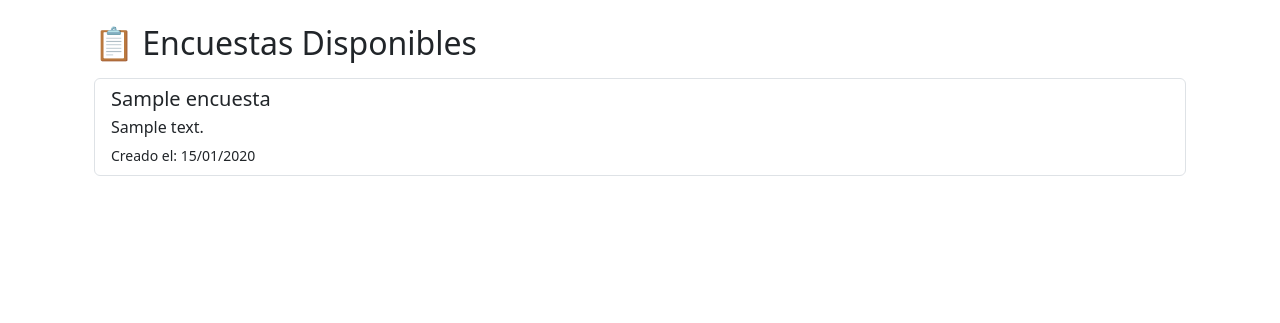
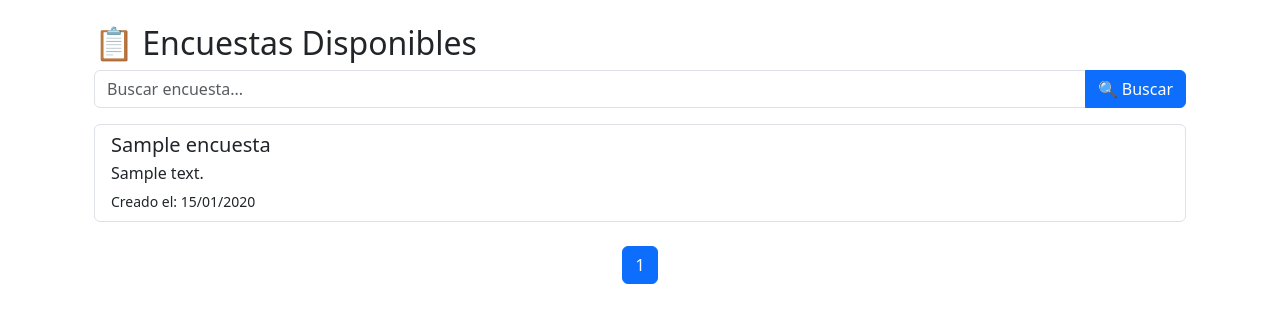
Before and after one commit to DouglasAC/EncuestasFlask, a Flask app: page /encuestas in a window 1280 px wide. Shown: the part 56-379 px from the top of the page. Run offline with Flask 3, Linux system fonts and the light colour scheme; tables that the repository leaves empty hold one stand-in row (values such as "Sample post"); some libraries are stand-ins or nearby versions.

Commit message:
Agregar funcionalidad de búsqueda y paginación en la lista de encuestas

```diff
--- a/app/routes.py
+++ b/app/routes.py
@@ -1,4 +1,4 @@
-from flask import render_template, flash, redirect, url_for
+from flask import render_template, flash, redirect, url_for, request
 from app import app, db
 from app.models import Usuario, Encuesta, Pregunta
 from flask_login import login_user, logout_user, login_required, current_user
@@ -90,8 +90,16 @@ def crear_encuesta():
 
 @app.route('/encuestas')
 def listar_encuestas():
-    encuestas = Encuesta.query.all()
-    return render_template('listar_encuestas.html', encuestas=encuestas)
+    page = request.args.get('page', 1, type=int)
+    serch_query = request.args.get('q', '', type=str)
+
+    if serch_query:
+        encuestas = Encuesta.query.filter(Encuesta.titulo.ilike(f'%{serch_query}%'))
+    else:
+        encuestas = Encuesta.query
+
+    encuestas = encuestas.paginate(page=page, per_page=5, error_out=False)
+    return render_template('listar_encuestas.html', encuestas=encuestas, serch_query=serch_query)
 
 
 @app.route('/encuesta/<int:encuesta_id>')
--- a/app/templates/listar_encuestas.html
+++ b/app/templates/listar_encuestas.html
@@ -5,8 +5,16 @@
 {% block content %}
 <div class="container mt-4">
     <h2>📋 Encuestas Disponibles</h2>
+
+    <form method="GET" action="{{ url_for('listar_encuestas') }}" class="mb-3">
+        <div class="input-group">
+            <input type="text" name="q" class="form-control" placeholder="Buscar encuesta..." value="{{ search_query }}">
+            <button type="submit" class="btn btn-primary">🔍 Buscar</button>
+        </div>
+    </form>
+
     <div class="list-group mt-3">
-        {% for encuesta in encuestas %}
+        {% for encuesta in encuestas.items %}
             <a href="{{ url_for('ver_encuesta', encuesta_id=encuesta.id) }}" class="list-group-item list-group-item-action">
                 <h5 class="mb-1">{{ encuesta.titulo }}</h5>
                 <p class="mb-1">{{ encuesta.descripcion }}</p>
@@ -16,5 +24,32 @@
             <p class="text-muted">No hay encuestas creadas aún.</p>
         {% endfor %}
     </div>
+
+    <nav class="mt-4">
+        <ul class="pagination justify-content-center">
+            {% if encuestas.has_prev %}
+                <li class="page-item">
+                    <a class="page-link" href="{{ url_for('listar_encuestas', page=encuestas.prev_num, q=search_query) }}">⬅ Anterior</a>
+                </li>
+            {% endif %}
+
+            {% for num in encuestas.iter_pages() %}
+                {% if num %}
+                    <li class="page-item {% if num == encuestas.page %}active{% endif %}">
+                        <a class="page-link" href="{{ url_for('listar_encuestas', page=num, q=search_query) }}">{{ num }}</a>
+                    </li>
+                {% else %}
+                    <li class="page-item disabled"><span class="page-link">…</span></li>
+                {% endif %}
+            {% endfor %}
+
+            {% if encuestas.has_next %}
+                <li class="page-item">
+                    <a class="page-link" href="{{ url_for('listar_encuestas', page=encuestas.next_num, q=search_query) }}">Siguiente ➡</a>
+                </li>
+            {% endif %}
+        </ul>
+    </nav>
+
 </div>
 {% endblock %}
```
